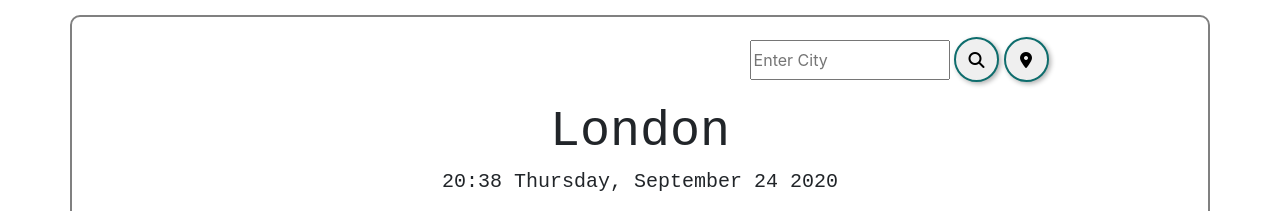
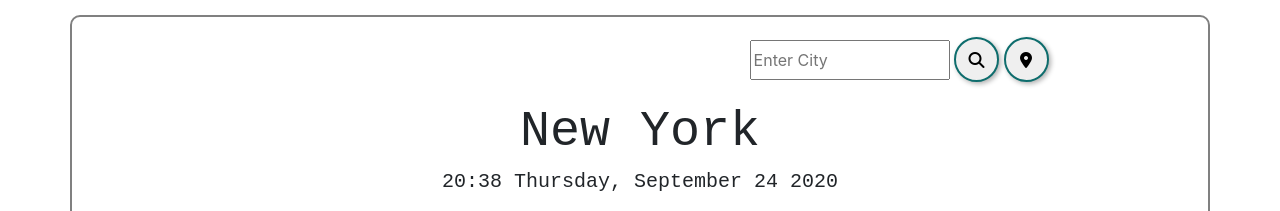
Before and after one commit to EllieSanghani/SheCodes-WeatherAPP, a website built with Parcel: page index.html in a window 1280 px wide. Shown: the top 211 px of the page. Built offline with nearby package versions, Linux system fonts and the light colour scheme; grey boxes are pictures that could not be loaded; a web font is replaced by a local one.

Commit message:
Update index.html

```diff
--- a/index.html
+++ b/index.html
@@ -43,7 +43,7 @@
         </form>
       </div>
       <div class="currentInfo">
-        <h5 id="current-city">London</h5>
+        <h5 id="current-city">New York</h5>
         <h5 id="current-date">12.30pm</h5>
       </div>
       <div class="row">
```
